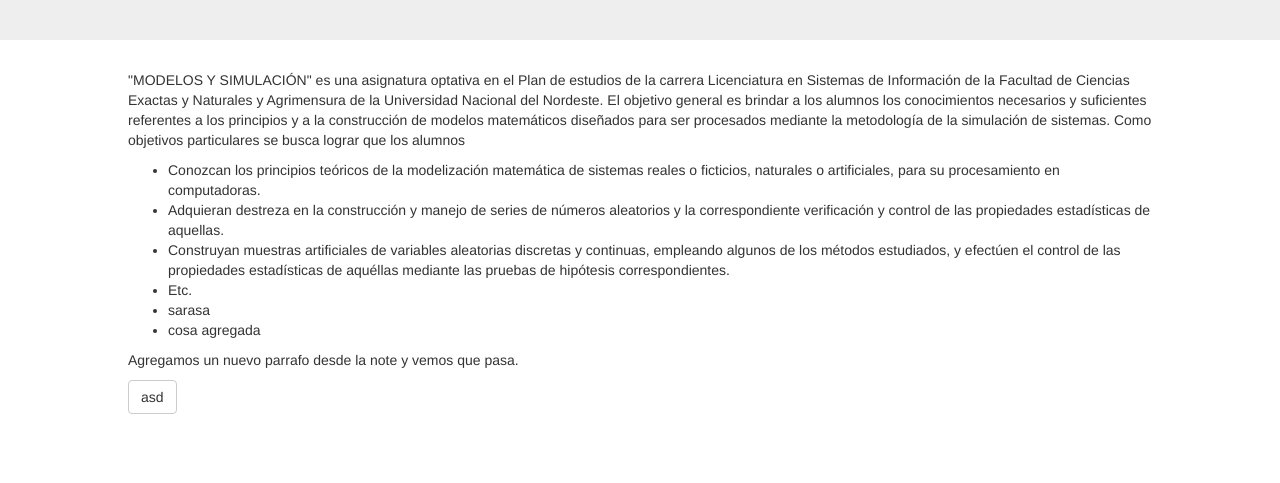
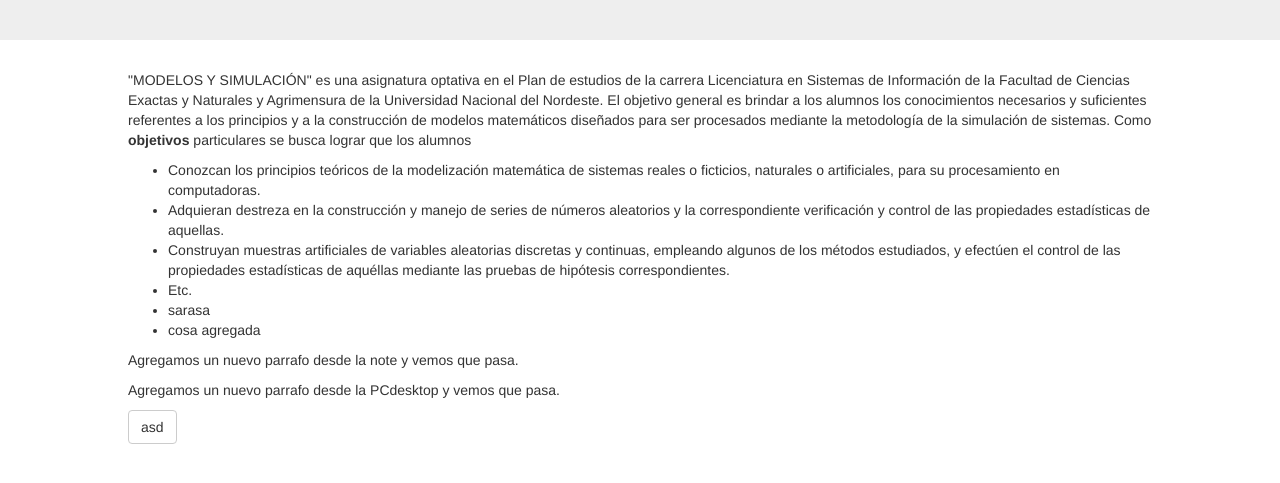
Before and after one commit to NichollsNico/Repositorio, a plain HTML site: page index.html in a window 1280 px wide. Shown: the part 155-638 px from the top of the page. Drawn offline with Linux system fonts and the light colour scheme.

Commit message:
Modificaciones fachada

```diff
--- a/index.html
+++ b/index.html
@@ -12,7 +12,7 @@
 </div>
 
 <div class="cointeiner espace">
-	<p><span class="mayusculas">"Modelos y Simulación"</span> es una asignatura optativa en el Plan de estudios de la carrera Licenciatura en Sistemas de Información de la Facultad de Ciencias Exactas y Naturales y Agrimensura de la Universidad Nacional del Nordeste. El objetivo general es brindar a los alumnos los conocimientos necesarios y suficientes referentes a los principios y a la construcción de modelos matemáticos diseñados para ser procesados mediante la metodología de la simulación de sistemas. Como objetivos particulares se busca lograr que los alumnos</p>
+	<p><span class="mayusculas">"Modelos y Simulación"</span> es una asignatura optativa en el Plan de estudios de la carrera Licenciatura en Sistemas de Información de la Facultad de Ciencias Exactas y Naturales y Agrimensura de la Universidad Nacional del Nordeste. El objetivo general es brindar a los alumnos los conocimientos necesarios y suficientes referentes a los principios y a la construcción de modelos matemáticos diseñados para ser procesados mediante la metodología de la simulación de sistemas. Como <b>objetivos</b> particulares se busca lograr que los alumnos</p>
 	<ul>
 		<li>Conozcan los principios teóricos de la modelización matemática de sistemas reales o ficticios, naturales o artificiales, para su procesamiento en computadoras. </li>
 		<li>Adquieran destreza en la construcción y manejo de series de números aleatorios y la correspondiente verificación y control de las propiedades estadísticas de aquellas. </li>
@@ -22,6 +22,7 @@
 		<li>cosa agregada</li>
 	</ul>
 	<p>Agregamos un nuevo parrafo desde la note y vemos que pasa.</p>
+	<p>Agregamos un nuevo parrafo desde la PCdesktop y vemos que pasa.</p>
 	<button class="btn btn-default">asd</button>
 </div>
 </body>
```
